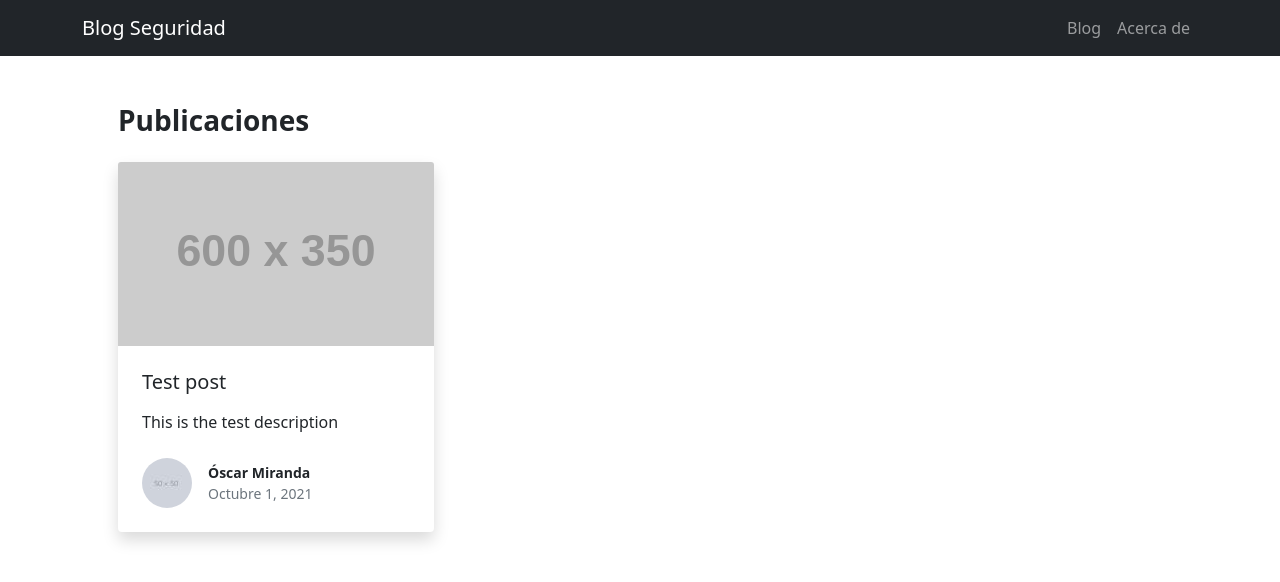
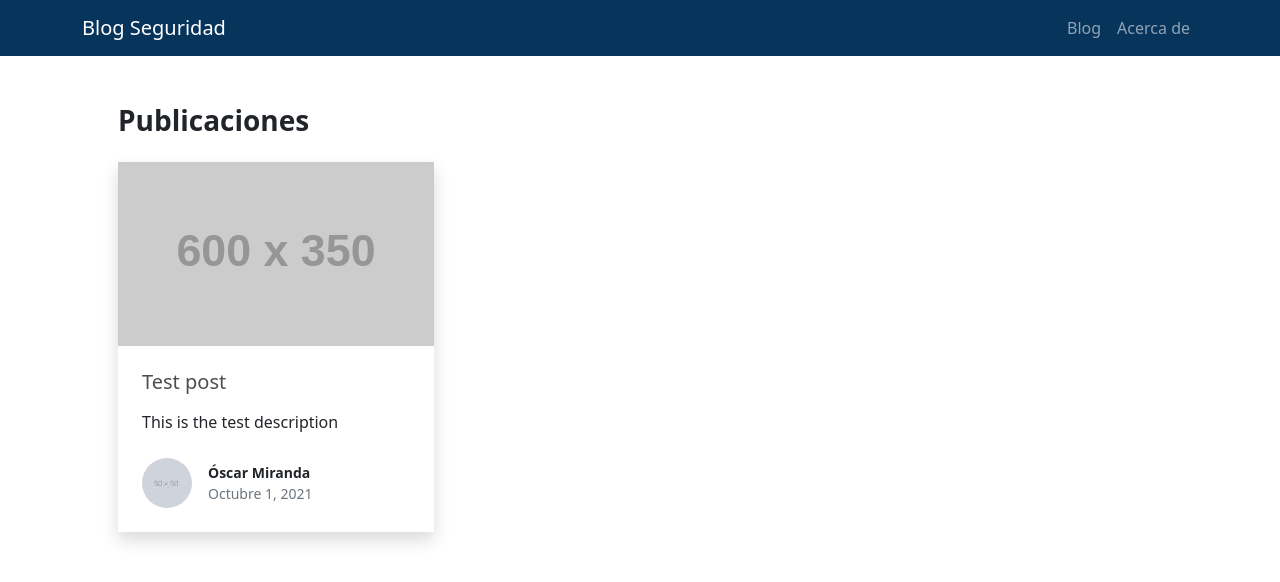
Before and after one commit to OscarM3615/blog-seguridad, a Next.js app: page / in a window 1280 px wide. Shown: the top 582 px of the page. Built offline with nearby package versions, Linux system fonts and the light colour scheme.

Commit message:
feat: customise Bootstrap theme

```diff
--- a/src/shared/components/Navigationbar.tsx
+++ b/src/shared/components/Navigationbar.tsx
@@ -6,7 +6,7 @@ import config from 'shared/config';
 
 const NavigationBar = () => {
 	return (
-		<Navbar bg="dark" variant="dark" expand="lg">
+		<Navbar bg="primary" variant="dark" expand="lg">
 			<Container>
 				<Link href="/" passHref>
 					<Navbar.Brand>{config.appName}</Navbar.Brand>
--- /dev/null
+++ b/src/styles/_variables.scss
@@ -0,0 +1,12 @@
+// Colour palette.
+$primary: #07345b;
+$secondary: #78909c;
+$success: #11d3dc;
+$danger: #f67280;
+$info: #a2d5f2;
+$warning: #ffe869;
+$light: #ffffff;
+$dark: #4e4e4e;
+
+// Remove rounded corners.
+$enable-rounded: false;
--- a/src/styles/globals.scss
+++ b/src/styles/globals.scss
@@ -1,4 +1,5 @@
-// Override defaults.
+// Override Bootstrap defaults.
+@import './variables';
 
 // Import Bootstrap.
 @import '~bootstrap/scss/bootstrap.scss';
```
